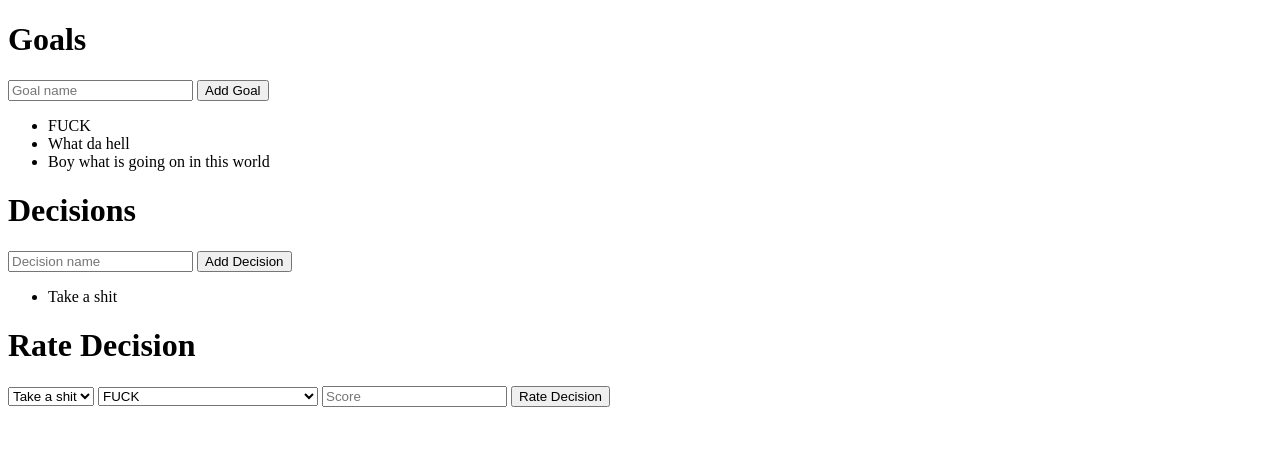
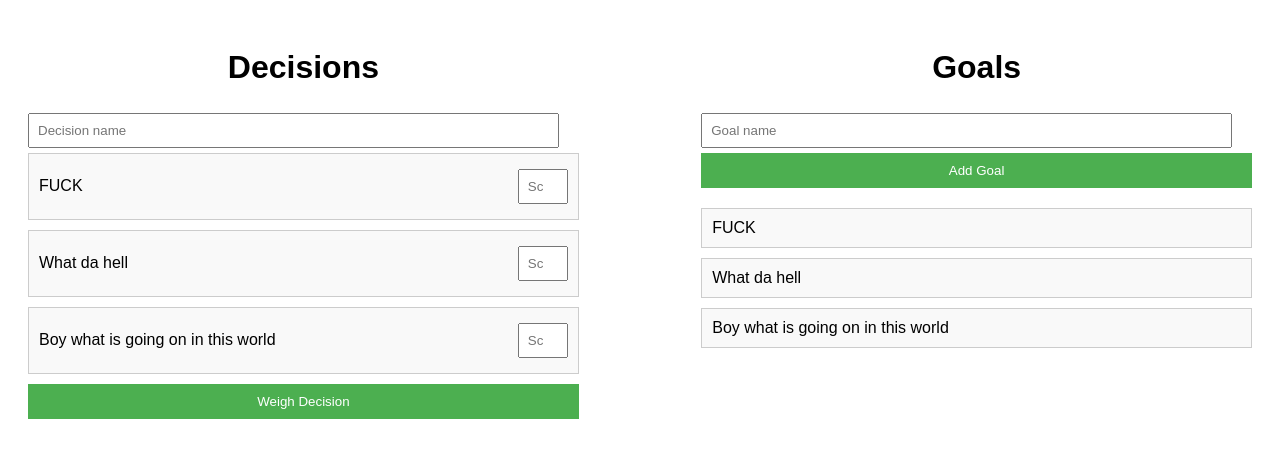
Before and after one commit to kevinl03/DecisionWeight, a Flask app: page / in a window 1280 px wide. Shown: the top 458 px of the page. Run offline with Flask 3, Linux system fonts and the light colour scheme; data comes from the database, SQL or seed files in the repository.

Commit message:
A decision can now be created which has an associated relationship with a goal

```diff
--- a/templates/index.html
+++ b/templates/index.html
@@ -2,8 +2,78 @@
 <html>
 <head>
     <title>Decision Making</title>
+    <style>
+        body {
+            font-family: Arial, sans-serif;
+            display: flex;
+            justify-content: space-between;
+            padding: 20px;
+        }
+        .container {
+            width: 45%;
+        }
+        h1 {
+            text-align: center;
+        }
+        ul {
+            list-style-type: none;
+            padding: 0;
+        }
+        ul li {
+            margin: 5px 0;
+        }
+        form {
+            margin-bottom: 20px;
+        }
+        form input[type="text"],
+        form input[type="number"],
+        form select {
+            width: calc(100% - 20px);
+            padding: 8px;
+            margin: 5px 0;
+            box-sizing: border-box;
+        }
+        form button {
+            width: 100%;
+            padding: 10px;
+            background-color: #4CAF50;
+            color: white;
+            border: none;
+            cursor: pointer;
+        }
+        form button:hover {
+            background-color: #45a049;
+        }
+        .goal-widget {
+            border: 1px solid #ccc;
+            padding: 10px;
+            margin-bottom: 10px;
+            background-color: #f9f9f9;
+            display: flex;
+            justify-content: space-between;
+            align-items: center;
+        }
+        .goal-widget input[type="number"] {
+            width: 50px;
+            margin-left: 10px;
+        }
+    </style>
 </head>
 <body>
+    <div class="container" id="decisions">
+        <h1>Decisions</h1>
+        <form action="/add_decision" method="post">
+            <input type="text" name="name" placeholder="Decision name" required>
+            {% for goal in goals %}
+                <div class="goal-widget">
+                    <span>{{ goal[1] }}</span>
+                    <input type="number" id="score_{{ goal[0] }}" name="score_{{ goal[0] }}" placeholder="Score" required>
+                </div>
+            {% endfor %}
+            <button type="submit">Weigh Decision</button>
+        </form>
+    </div>
+    <div class="container" id="goals">
         <h1>Goals</h1>
         <form action="/add_goal" method="post">
             <input type="text" name="name" placeholder="Goal name" required>
@@ -11,35 +81,11 @@
         </form>
         <ul>
             {% for goal in goals %}
-            <li>{{ goal[1] }}</li>
+                <li class="goal-widget">
+                    <span>{{ goal[1] }}</span>
+                </li>
             {% endfor %}
         </ul>
-
-    <h1>Decisions</h1>
-    <form action="/add_decision" method="post">
-        <input type="text" name="name" placeholder="Decision name" required>
-        <button type="submit">Add Decision</button>
-    </form>
-    <ul>
-        {% for decision in decisions %}
-            <li>{{ decision[1] }}</li>
-        {% endfor %}
-    </ul>
-
-    <h1>Rate Decision</h1>
-    <form action="/rate_decision" method="post">
-        <select name="decision_id">
-            {% for decision in decisions %}
-                <option value="{{ decision[0] }}">{{ decision[1] }}</option>
-            {% endfor %}
-        </select>
-        <select name="goal_id">
-            {% for goal in goals %}
-                <option value="{{ goal[0] }}">{{ goal[1] }}</option>
-            {% endfor %}
-        </select>
-        <input type="number" name="score" placeholder="Score" required>
-        <button type="submit">Rate Decision</button>
-    </form>
+    </div>
 </body>
 </html>
```
Lines whose indentation alone changed are shown as unchanged.
